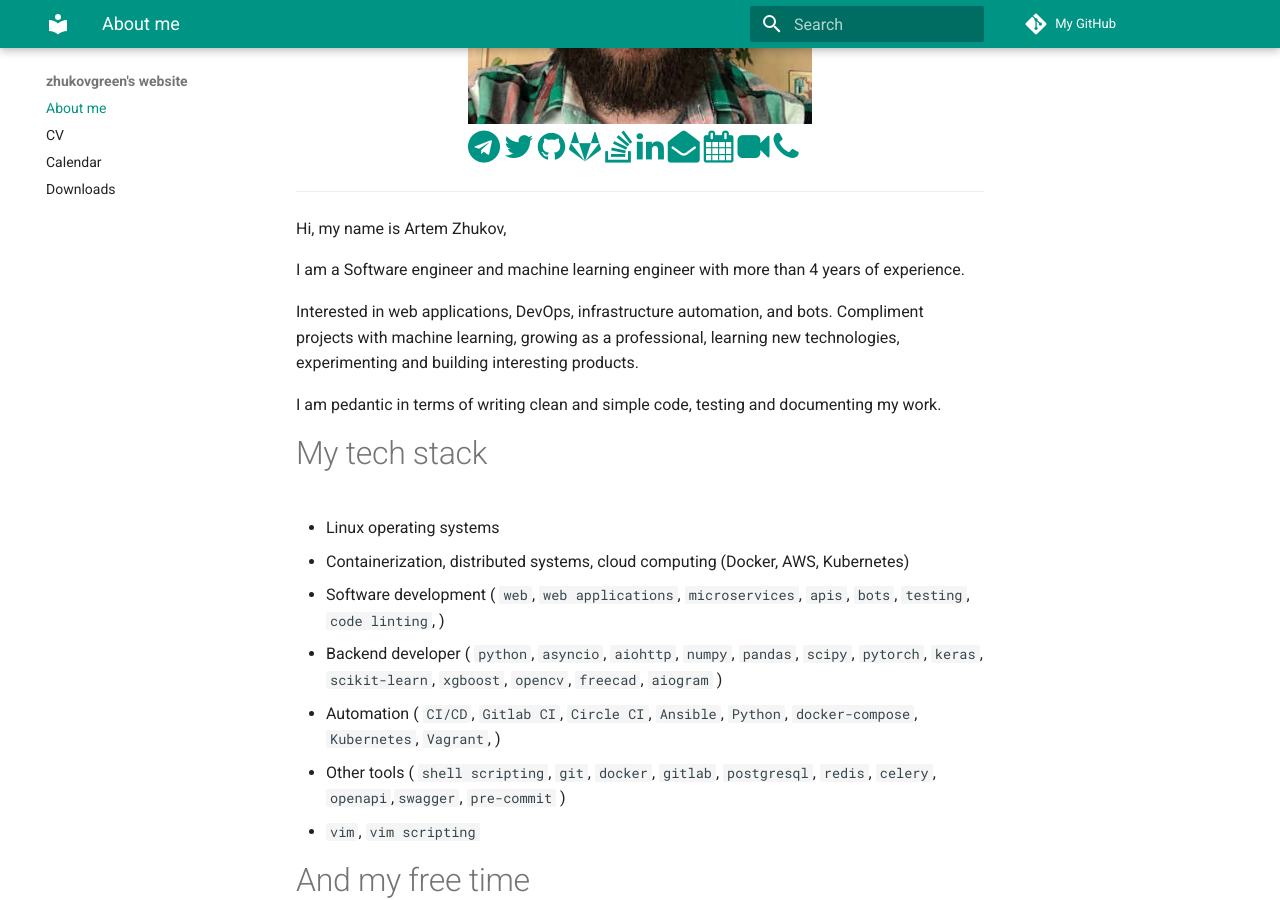
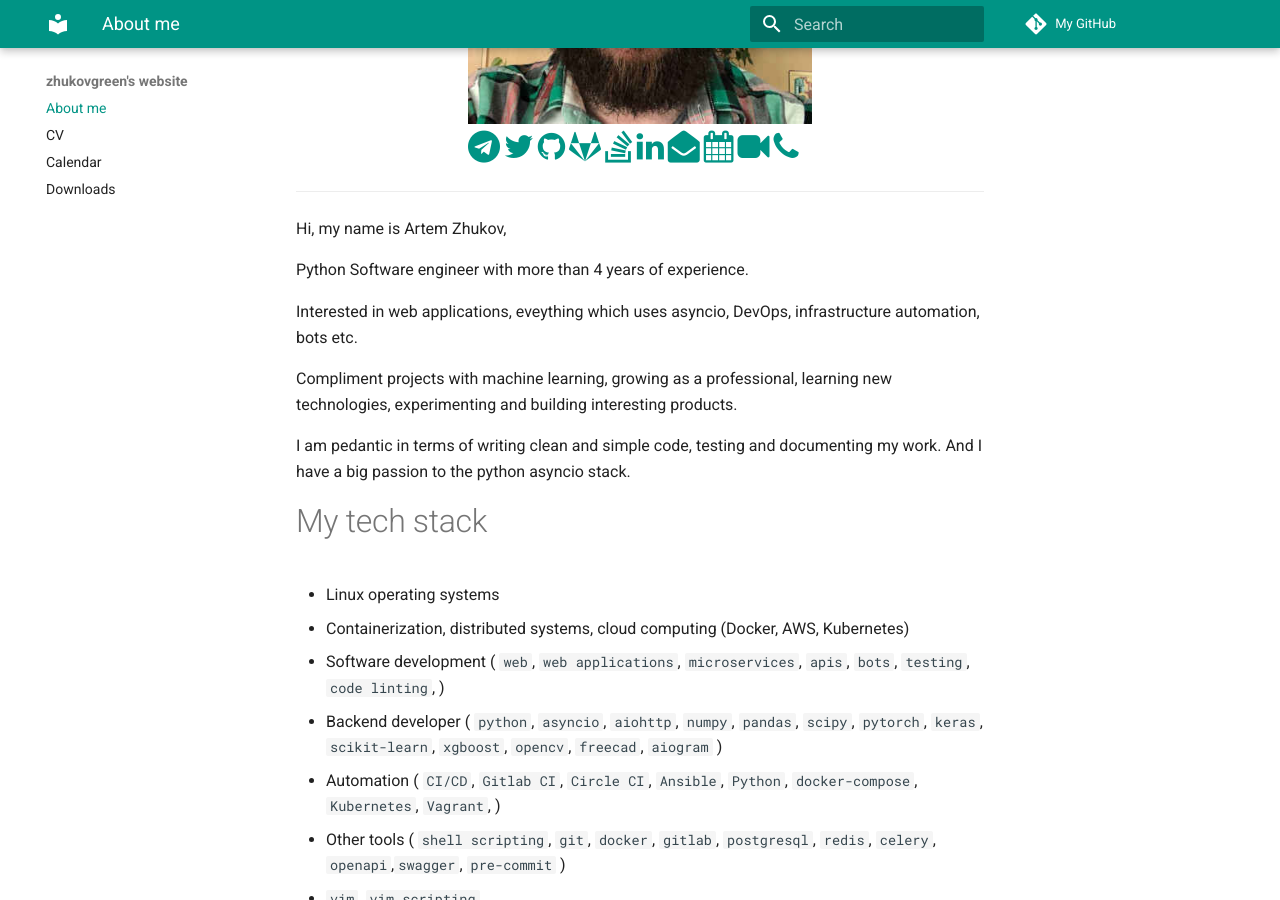
Before and after one commit to zhukovgreen/zhukovgreen, an MkDocs documentation site: the page built from docs/index.md, in a window 1280 px wide and 900 px high, scrolled down 418 px. Built offline with MkDocs 1.6.1 and Material for MkDocs 9.7.7, drawn with Linux system fonts in a browser that asks for light colours.

```diff
--- a/docs/index.md
+++ b/docs/index.md
@@ -17,15 +17,17 @@
 ----------------------
 Hi, my name is Artem Zhukov,
 
-I am a Software engineer and machine learning engineer with more than 4 years of
-experience.
+Python Software engineer with more than 4 years of experience.
 
-Interested in web applications, DevOps, infrastructure automation, and
-bots. Compliment projects with machine learning, growing as a professional,
+Interested in web applications, eveything which uses asyncio,
+DevOps, infrastructure automation, bots etc.
+
+Compliment projects with machine learning, growing as a professional,
 learning new technologies, experimenting and building interesting products.
 
 I am pedantic in terms of writing clean and simple code,
-testing and documenting my work.
+testing and documenting my work. And I have a big passion to the
+python asyncio stack.
 
 # My tech stack
 
```
Also changed, not shown: .gitlab-ci.yml (+9 -0 lines), .pre-commit-config.yaml (added, +64 -0 lines), docs/artem_cv.md (+11 -1 lines), README.md (line endings or trailing spaces), docker-compose.yml (line endings or trailing spaces), docs/downloads.md (line endings or trailing spaces), mkdocs.yml (line endings or trailing spaces), 2 other files.
